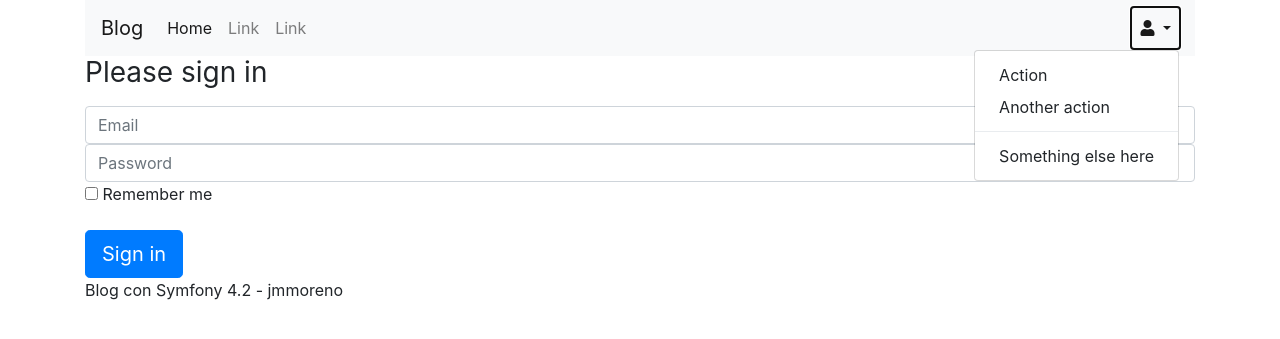
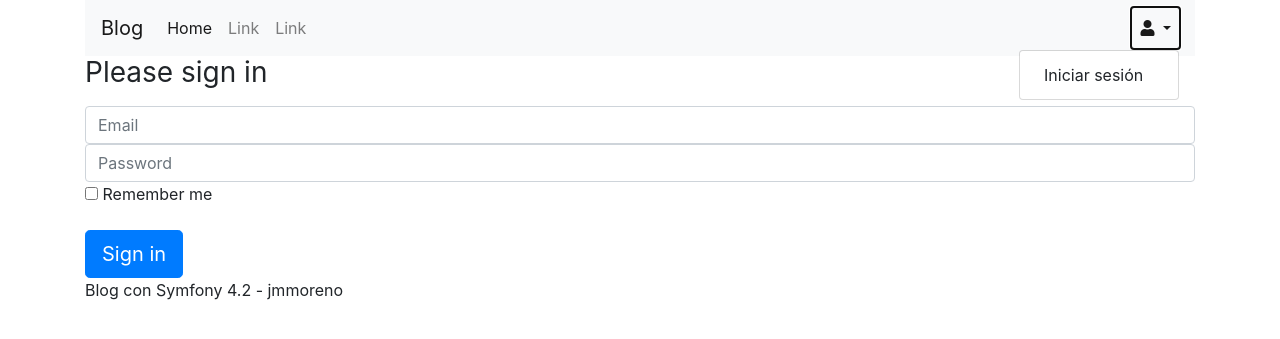
Before and after one commit to i72moblj/Blog, a Symfony app: template templates/security/login.html.twig in a window 1280 px wide, after a click that opens the changed part. Shown: the top 339 px of the page. Run offline with Twig, Linux system fonts and the light colour scheme; the template is opened without the code that fills it, so the values that code supplies are empty; some libraries are stand-ins or nearby versions.

Commit message:
Add User login and logout functionality to user icon and links to homepage in the main menú in the navbar

```diff
--- a/templates/header.html.twig
+++ b/templates/header.html.twig
@@ -1,6 +1,6 @@
 
 <nav class="navbar navbar-expand-lg navbar-light bg-light">
-    <a class="navbar-brand" href="#">Blog</a>
+    <a class="navbar-brand" href="{{ path('homepage') }}">Blog</a>
     <button class="navbar-toggler" type="button" data-toggle="collapse" data-target="#navbarSupportedContent" aria-controls="navbarSupportedContent" aria-expanded="false" aria-label="Toggle navigation">
         <span class="navbar-toggler-icon"></span>
     </button>
@@ -8,7 +8,7 @@
     <div class="collapse navbar-collapse" id="navbarSupportedContent">
         <ul class="navbar-nav mr-auto">
             <li class="nav-item active">
-                <a class="nav-link" href="#">Home <span class="sr-only">(current)</span></a>
+                <a class="nav-link" href="{{ path('homepage') }}">Home <span class="sr-only">(current)</span></a>
             </li>
             <li class="nav-item">
                 <a class="nav-link" href="#">Link</a>
@@ -23,10 +23,14 @@
                     <i class="fas fa-user"></i>
                 </a>
                 <div class="dropdown-menu dropdown-menu-right" aria-labelledby="navbarDropdown">
-                    <a class="dropdown-item" href="#">Action</a>
-                    <a class="dropdown-item" href="#">Another action</a>
-                    <div class="dropdown-divider"></div>
-                    <a class="dropdown-item" href="#">Something else here</a>
+                    {% if not app.user %}
+                        <a class="dropdown-item" href="{{ path('app_login') }}">Iniciar sesión</a>
+                    {% else %}
+                    {#{% elseif is_granted('ROLE_ADMIN') %}#}
+                        <a class="dropdown-item" href="#">Editar perfil</a>
+                        <div class="dropdown-divider"></div>
+                        <a class="dropdown-item" href="{{ path('app_logout') }}">Cerrar sesión</a>
+                    {% endif %}
                 </div>
             </li>
         </ul>
```
